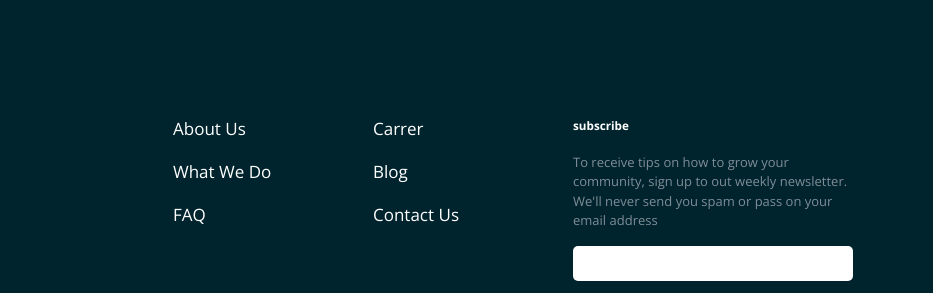
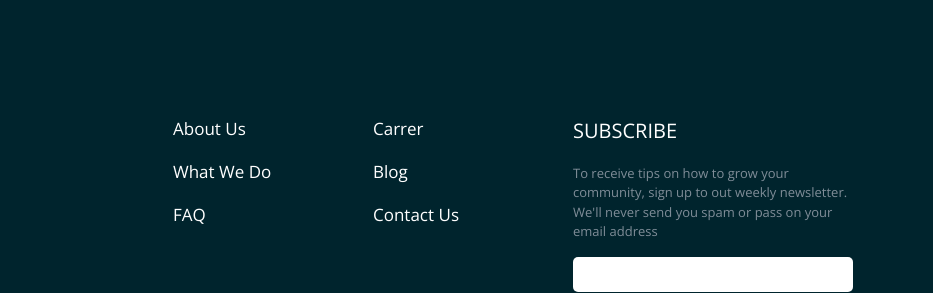
Before and after one commit to sunguru98/Huddle, a website built with Parcel: page src/index.html in a window 1280 px wide. Shown: the part 3046-3339 px from the top of the page, 347-1280 px from the left. Built offline with nearby package versions, Linux system fonts and the light colour scheme.

Commit message:
Completed whole responsive layout

```diff
--- a/src/sass/_typography.scss
+++ b/src/sass/_typography.scss
@@ -53,7 +53,7 @@ h2{
 .footer__logo-container--copy { font-family: Poppins; letter-spacing: .5px; }
 .footer-desk li, .footer-mob li { font-size: 1.7rem; font-family: 'Open Sans', sans-serif; font-weight: 300; text-transform: capitalize;}
 .footer-mob li { font-size: 3.5rem;}
-.footer-desk__subscribe-container h3{
+.footer-desk .footer__subscribe-container h3{
     text-transform: uppercase;
     font-family: 'Open Sans', sans-serif;
     font-weight: 400;
```
Also changed, not shown: docs/index.html (+1 -1 lines), docs/favicon-32x32.a89af6ed.png (added), docs/illustration-mockups.914328f6.svg (added), docs/illustration-your-users.e7233fb1.svg (added), docs/logo-white.ea484c5a.svg (added), docs/logo.236e4034.svg (added), 5 other files.
